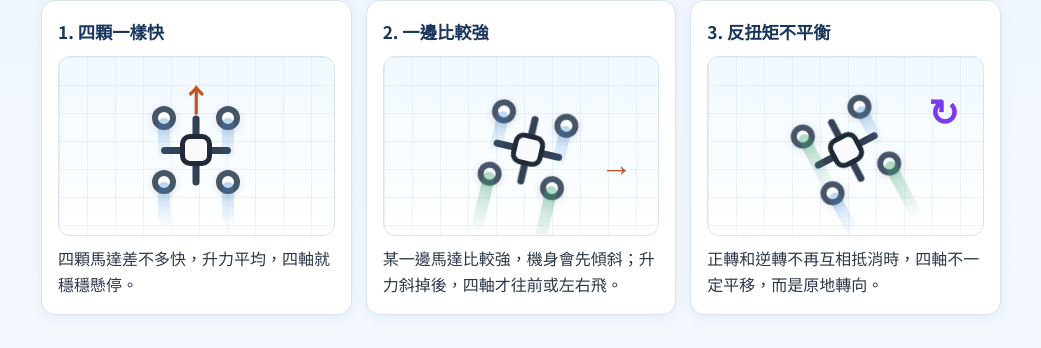
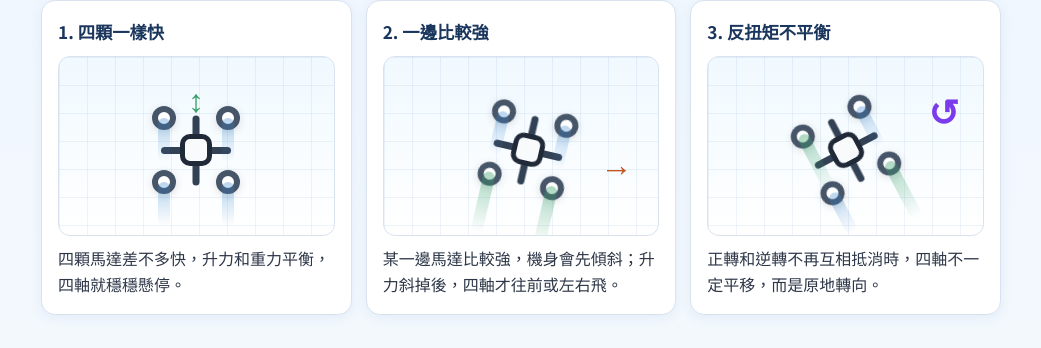
Before and after one commit to m72900024/drone-uses-g6, a plain HTML site: page lesson3.html in a window 1280 px wide. Shown: the part 547-895 px from the top of the page, without its empty margins (119-1160 px from the left). Drawn offline with Linux system fonts and the light colour scheme.

Commit message:
Clarify quad control visual cues

```diff
--- a/lesson3.html
+++ b/lesson3.html
@@ -89,7 +89,7 @@
     font-size: 2rem;
     font-weight: 700;
   }
-  .arrow-up { left: 50%; top: 14px; transform: translateX(-50%); }
+  .arrow-hover { left: 50%; top: 14px; transform: translateX(-50%); color: #38a169; }
   .arrow-forward { right: 26px; top: 78px; }
   .arrow-turn { right: 24px; top: 22px; color: #7c3aed; font-size: 2.3rem; }
   .mini-quad {
@@ -302,7 +302,7 @@
     <article class="principle-card">
       <h3>1. 四顆一樣快</h3>
       <div class="flight-window">
-        <span class="flight-arrow arrow-up">↑</span>
+        <span class="flight-arrow arrow-hover">↕</span>
         <div class="mini-quad">
           <span class="arm a"></span><span class="arm b"></span><span class="body"></span>
           <span class="motor m1"><span class="thrust"></span></span>
@@ -311,7 +311,7 @@
           <span class="motor m4"><span class="thrust"></span></span>
         </div>
       </div>
-      <p>四顆馬達差不多快，升力平均，四軸就穩穩懸停。</p>
+      <p>四顆馬達差不多快，升力和重力平衡，四軸就穩穩懸停。</p>
     </article>
 
     <article class="principle-card">
@@ -332,7 +332,7 @@
     <article class="principle-card">
       <h3>3. 反扭矩不平衡</h3>
       <div class="flight-window">
-        <span class="flight-arrow arrow-turn">↻</span>
+        <span class="flight-arrow arrow-turn">↺</span>
         <div class="mini-quad spin">
           <span class="arm a"></span><span class="arm b"></span><span class="body"></span>
           <span class="motor m1 fast"><span class="thrust"></span></span>
```
